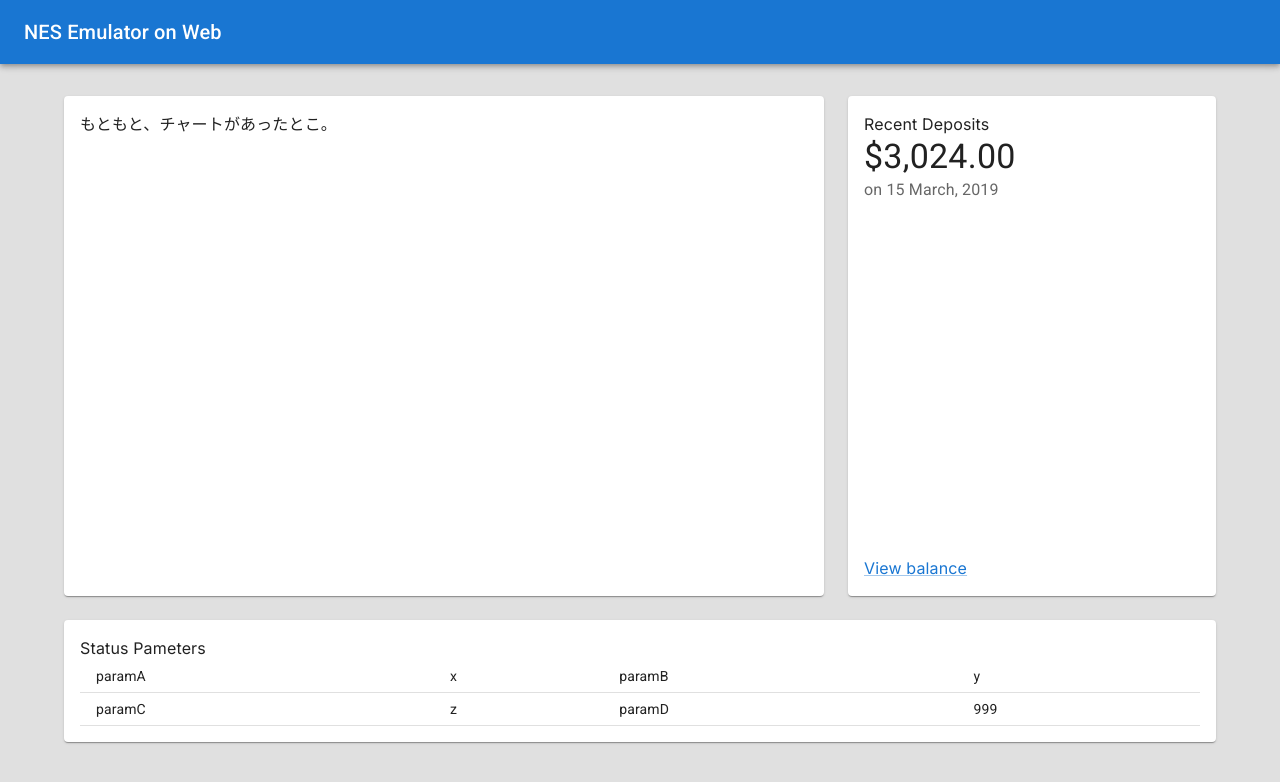
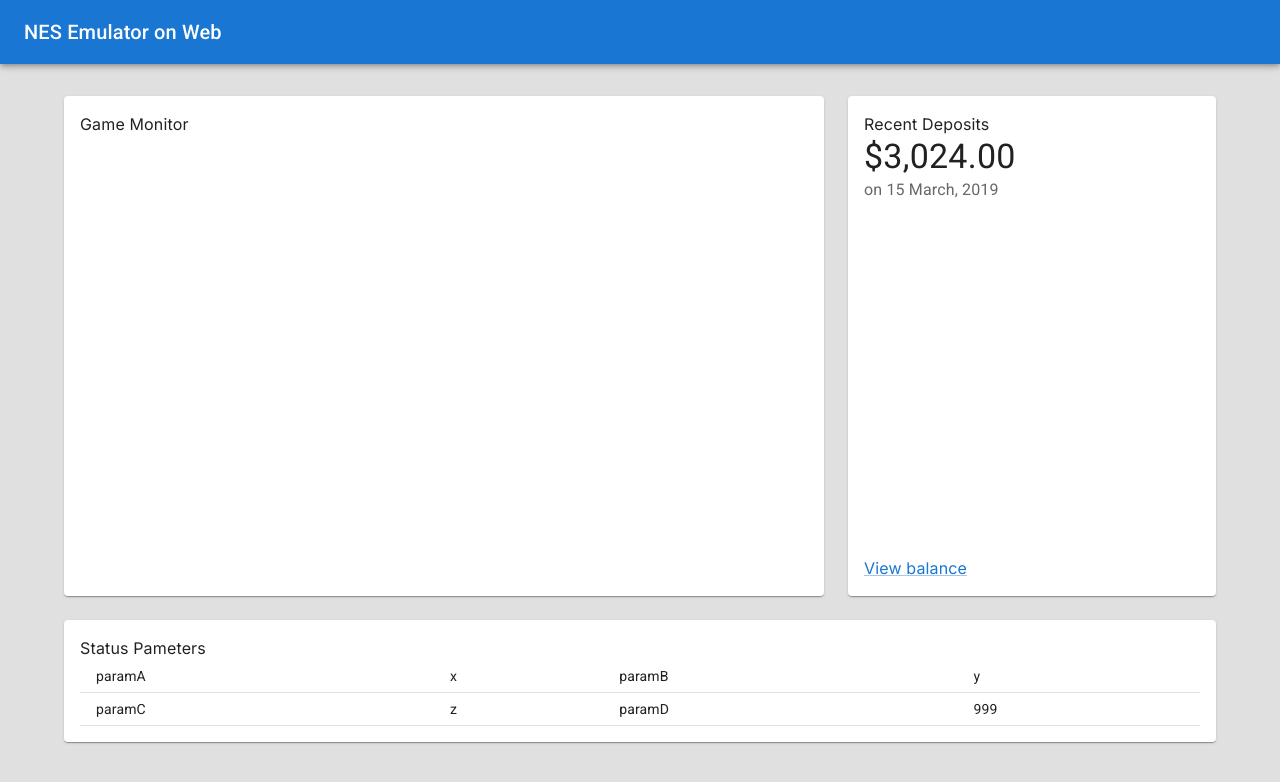
Before and after one commit to kazuhito-m/nes-emulator-study, a Next.js app: page / in a window 1280 px wide. Shown: the top 782 px of the page. Built offline with nearby package versions, Linux system fonts and the light colour scheme.

Commit message:
implement: キャプションだけでも正規のものにしておく。

```diff
--- a/src/app/page.tsx
+++ b/src/app/page.tsx
@@ -57,7 +57,7 @@ export default function Home() {
                   height: 500,
                 }}
               >
-                もともと、チャートがあったとこ。
+                Game Monitor
               </Paper>
             </Grid>
             {/* Recent Deposits */}
```
